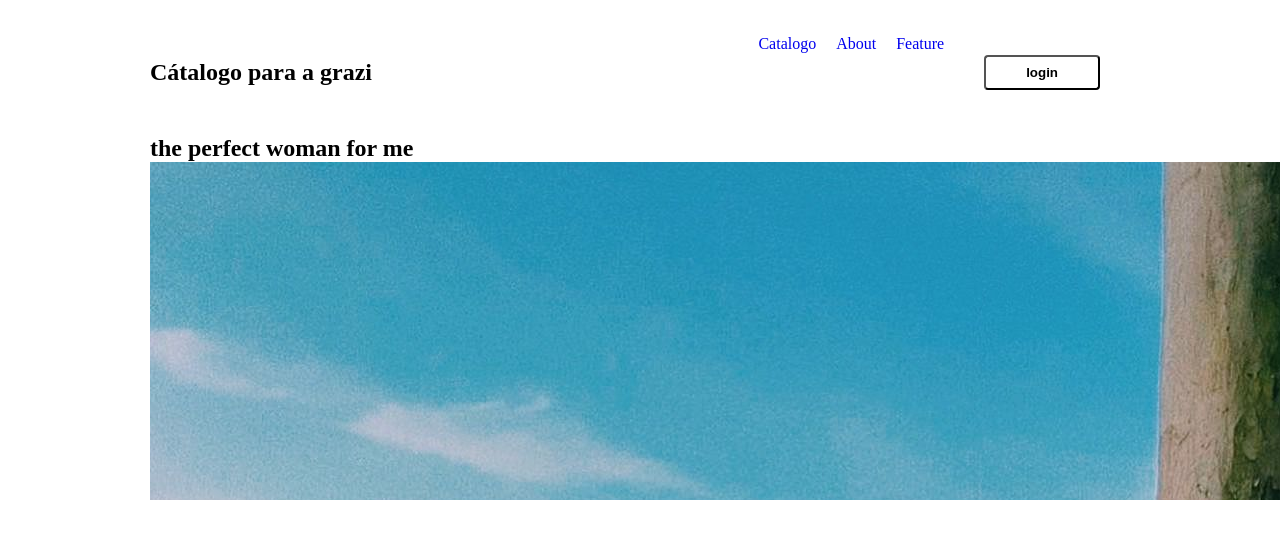
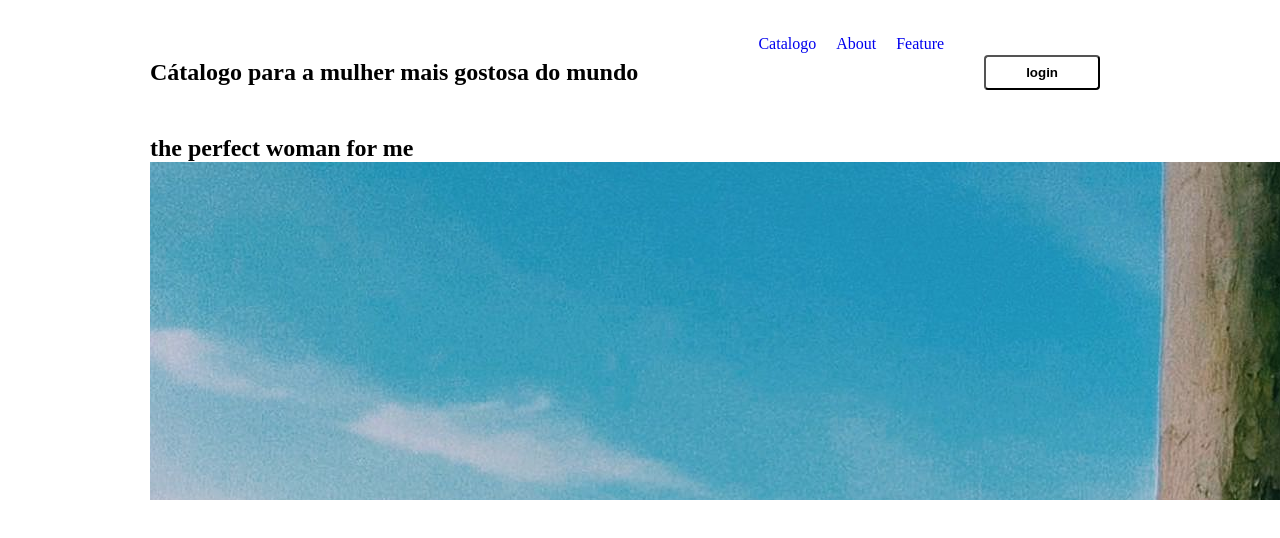
Before and after one commit to Guto8/cat-logo, a plain HTML site: page index.html in a window 1280 px wide. Drawn offline with Linux system fonts and the light colour scheme.

Commit message:
Update index.html

```diff
--- a/index.html
+++ b/index.html
@@ -11,7 +11,7 @@
     <header>
         <div class="content">
             <nav>
-                <p class="brand"><strong>Cátalogo para a grazi</strong></p>
+                <p class="brand"><strong>Cátalogo para a mulher mais gostosa do mundo</strong></p>
                 <ul>
                     <li><a href="#catalog0">Catalogo</a></li>
                     <li><a href="#about">About</a></li>
```
